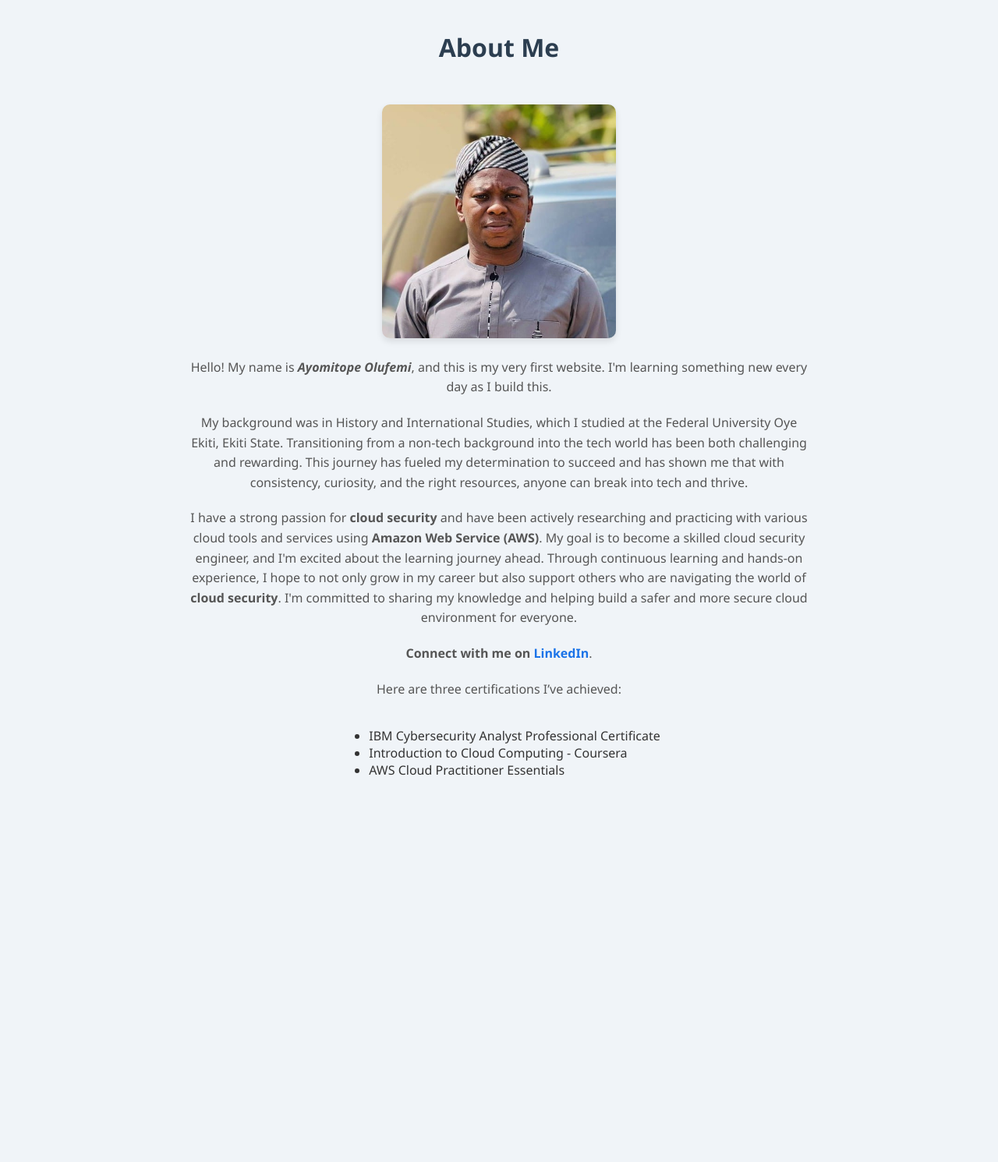
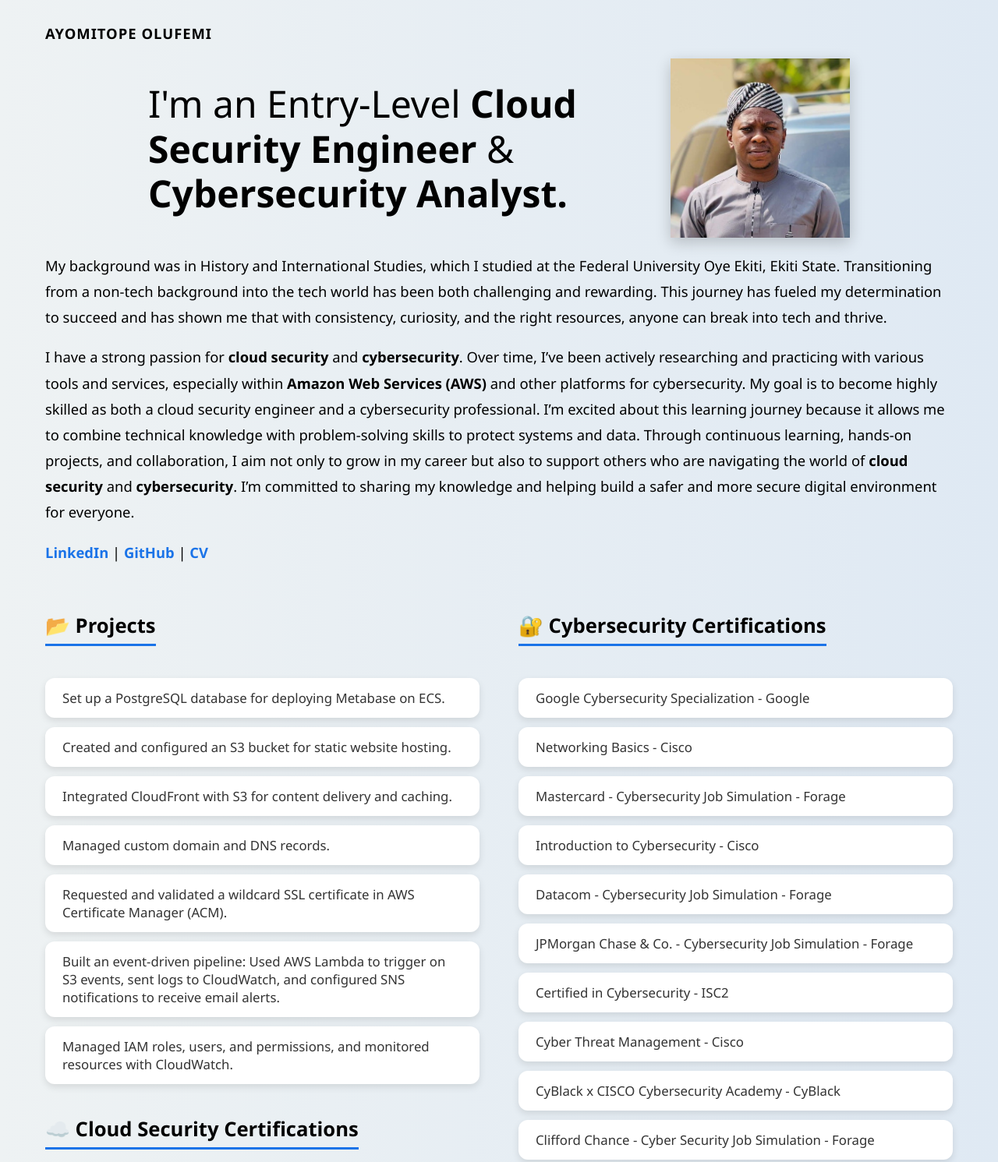
Before and after one commit to AyomitopeOlufemi/About-Me, a plain HTML site: page index.html in a window 1280 px wide. Shown: the part 40-1531 px from the top of the page at 78% size. Before the commit the page ends 1113 px from the top, so only its background shows below. Drawn offline with Linux system fonts and the light colour scheme.

Commit message:
Update index.html

```diff
--- a/index.html
+++ b/index.html
@@ -3,57 +3,181 @@
 <head>
   <meta charset="UTF-8" />
   <meta name="viewport" content="width=device-width, initial-scale=1.0" />
-  <title>Ayomitope</title>
+  <title>Ayomitope Olufemi</title>
   <style>
     body {
       font-family: 'Segoe UI', Tahoma, Geneva, Verdana, sans-serif;
-      background-color: #f0f4f8;
+      background: linear-gradient(to right, #eef2f3, #dfe9f3);
       color: #333;
-      text-align: center;
+      text-align: left;
       padding: 50px;
     }
     h1 {
-      color: #2c3e50;
+      color: #000000;
+      font-size: 1.15rem;
+      margin-bottom: 20px;
+      letter-spacing: 1px;
+      text-align: left;
+    }
+    .intro {
+      display: flex;
+      align-items: center;
+      justify-content: flex-start;
+      gap: 30px;
+      max-width: 900px;
+      margin: 0 auto;
+      text-align: left;
+    }
+    .intro img {
+      border-radius: 0px;
+      width: 230px;
+      height: 230px;
+      object-fit: cover;
+      box-shadow: 0 6px 18px rgba(0,0,0,0.2);
+      transition: transform 0.3s ease, box-shadow 0.3s ease;
+      margin-left: auto;
+    }
+    .intro img:hover {
+      transform: scale(1.08);
+      box-shadow: 0 10px 25px rgba(0,0,0,0.3);
+    }
+    .intro p {
+      color: #000000;
+      line-height: 1.2;
+      font-size: 3rem;
+      margin: 0;
+      flex: 1;
+      text-align: left;
+      text-transform: none;
+      font-weight: normal;
+    }
+    .intro p strong {
+      font-weight: bold;
+    }
+    .uppercase-name {
+      text-transform: uppercase;
+      font-weight: bold;
     }
     p {
-      color: #555;
-      max-width: 800px;
-      margin: 20px auto;
-      line-height: 1.6;
-    }
-    img {
-      margin-top: 30px;
-      border-radius: 10px;
-      box-shadow: 0 4px 8px rgba(0,0,0,0.1);
+      color: #000000;
+      line-height: 1.8;
+      font-size: 1.15rem;
     }
     a {
       color: #1a73e8;
       text-decoration: none;
       font-weight: bold;
+      border-bottom: 2px solid transparent;
+      transition: border-color 0.3s ease;
     }
     a:hover {
-      text-decoration: underline;
+      border-color: #1a73e8;
+    }
+    .certifications {
+      display: flex;
+      justify-content: flex-start;
+      gap: 50px;
+      margin-top: 40px;
+      flex-wrap: wrap;
+      text-align: left;
+    }
+    .certifications div {
+      flex: 1;
+      min-width: 300px;
+    }
+    ul {
+      list-style: none;
+      padding: 0;
+      margin: 20px 0;
+    }
+    ul li {
+      background: white;
+      margin: 12px 0;
+      padding: 14px 22px;
+      border-radius: 12px;
+      box-shadow: 0 4px 10px rgba(0,0,0,0.1);
+      text-align: left;
+      font-size: 1.05rem;
+      transition: transform 0.25s ease, background-color 0.25s ease;
+    }
+    ul li:hover {
+      transform: translateX(8px);
+      background-color: #f7faff;
+    }
+    h2 {
+      color: #000000;
+      margin-top: 20px;
+      font-size: 1.6rem;
+      border-bottom: 3px solid #1a73e8;
+      display: inline-block;
+      padding-bottom: 6px;
+    }
+    footer {
+      margin-top: 60px;
+      font-size: 0.9rem;
+      color: #666;
+      text-align: center;
     }
   </style>
 </head>
 <body>
-  <h1>About Me</h1>
-    <img src="profile.jpg" alt="Ayomitope's picture" width="300" />
+  <h1 class="uppercase-name">Ayomitope Olufemi</h1>
 
-  <p>Hello! My name is <strong><em>Ayomitope Olufemi</em></strong>, and this is my very first website. I'm learning something new every day as I build this.</p>
+  <div class="intro">
+    <p>I'm an Entry-Level <strong>Cloud Security Engineer</strong> & <strong>Cybersecurity Analyst.</strong></p>
+    <img src="profile.jpg" alt="Ayomitope's picture" />
+  </div>
 
   <p>My background was in History and International Studies, which I studied at the Federal University Oye Ekiti, Ekiti State. Transitioning from a non-tech background into the tech world has been both challenging and rewarding. This journey has fueled my determination to succeed and has shown me that with consistency, curiosity, and the right resources, anyone can break into tech and thrive.</p>
 
-  <p>I have a strong passion for <strong>cloud security</strong> and have been actively researching and practicing with various cloud tools and services using <strong>Amazon Web Service (AWS)</strong>. My goal is to become a skilled cloud security engineer, and I'm excited about the learning journey ahead. Through continuous learning and hands-on experience, I hope to not only grow in my career but also support others who are navigating the world of <strong>cloud security</strong>. I'm committed to sharing my knowledge and helping build a safer and more secure cloud environment for everyone.</p>
+  <p>I have a strong passion for <strong>cloud security</strong> and <strong>cybersecurity</strong>. Over time, I’ve been actively researching and practicing with various tools and services, especially within <strong>Amazon Web Services (AWS)</strong> and other platforms for cybersecurity. My goal is to become highly skilled as both a cloud security engineer and a cybersecurity professional. I’m excited about this learning journey because it allows me to combine technical knowledge with problem-solving skills to protect systems and data. Through continuous learning, hands-on projects, and collaboration, I aim not only to grow in my career but also to support others who are navigating the world of <strong>cloud security</strong> and <strong>cybersecurity</strong>. I’m committed to sharing my knowledge and helping build a safer and more secure digital environment for everyone.</p>
 
-  <p><strong>Connect with me on</strong> <a href="https://www.linkedin.com/in/ayomitope-olufemi/" target="_blank">LinkedIn</a>.</p>
+  <p>
+    <a href="https://www.linkedin.com/in/ayomitope-olufemi/" target="_blank">LinkedIn</a> |
+    <a href="https://github.com/AyomitopeOlufemi" target="_blank">GitHub</a> |
+    <a href="https://drive.google.com/file/d/1s9kSe4Z_ItqT9jFYENCpjx22krnL_Tzm/view?usp=drive_link" target="_blank">CV</a>
+  </p>
 
-  <p>Here are three certifications I’ve achieved:</p>
-  <ul style="text-align: left; display: inline-block;">
-    <li>IBM Cybersecurity Analyst Professional Certificate</li>
-    <li>Introduction to Cloud Computing - Coursera</li>
-    <li>AWS Cloud Practitioner Essentials</li>
-  </ul>
+  <div class="certifications">
+    <div>
+      <h2>📂 Projects</h2>
+      <ul>
+        <li>Set up a PostgreSQL database for deploying Metabase on ECS.</li>
+        <li>Created and configured an S3 bucket for static website hosting.</li>
+        <li>Integrated CloudFront with S3 for content delivery and caching.</li>
+        <li>Managed custom domain and DNS records.</li>
+        <li>Requested and validated a wildcard SSL certificate in AWS Certificate Manager (ACM).</li>
+        <li>Built an event-driven pipeline: Used AWS Lambda to trigger on S3 events, sent logs to CloudWatch, and configured SNS notifications to receive email alerts.</li>
+        <li>Managed IAM roles, users, and permissions, and monitored resources with CloudWatch.</li>
+      </ul>
 
+      <h2>☁️ Cloud Security Certifications</h2>
+      <ul>
+        <li>Introduction to Cloud Computing - IBM</li>
+        <li>AWS Cloud Practitioner Essentials (Certification of Completion)</li>
+        <li>AWS Cloud Bootcamp - CSN</li>
+      </ul>
+    </div>
+
+    <div>
+      <h2>🔐 Cybersecurity Certifications</h2>
+      <ul>
+        <li>Google Cybersecurity Specialization - Google</li>
+        <li>Networking Basics - Cisco</li>
+        <li>Mastercard - Cybersecurity Job Simulation - Forage</li>
+        <li>Introduction to Cybersecurity - Cisco</li>
+        <li>Datacom - Cybersecurity Job Simulation - Forage</li>
+        <li>JPMorgan Chase & Co. - Cybersecurity Job Simulation - Forage</li>
+        <li>Certified in Cybersecurity - ISC2</li>
+        <li>Cyber Threat Management - Cisco</li>
+        <li>CyBlack x CISCO Cybersecurity Academy - CyBlack</li>
+        <li>Clifford Chance - Cyber Security Job Simulation - Forage</li>
+      </ul>
+    </div>
+  </div>
+
+  <footer>
+    <p>© 2025 Ayomitope Olufemi. All Rights Reserved.</p>
+  </footer>
 </body>
 </html>
```
